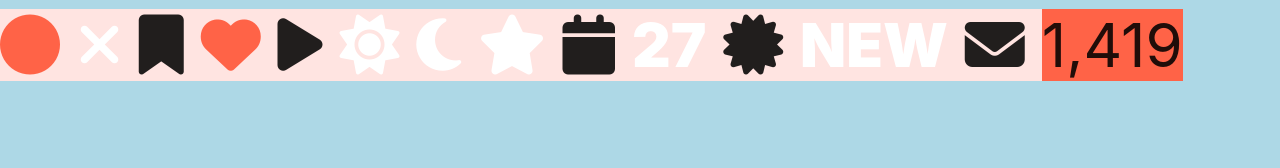
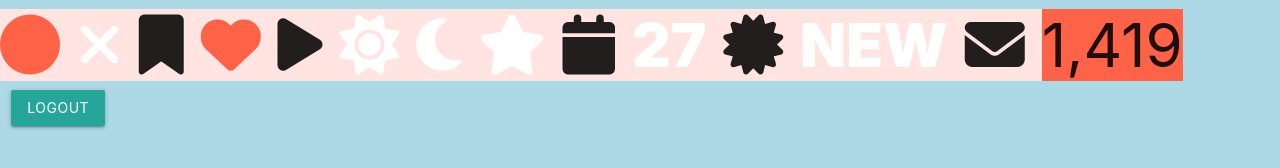
Before and after one commit to pkpatricia/jslogin, a plain HTML site: page myPage.html in a window 1280 px wide. Drawn offline with nearby package versions, Linux system fonts and the light colour scheme.

```diff
--- a/js.js
+++ b/js.js
@@ -50,5 +50,5 @@
   localStorage.removeItem('userid');
   localStorage.removeItem('password');
   alert('You Are Logged Out!');
-
+  window.open('login.html');
 }
--- a/myPage.html
+++ b/myPage.html
@@ -51,6 +51,16 @@
                 </span>
               </div>
 
+              <div class="row">
+
+                  <div class="col s12">
+
+                    <input type="button" onclick="logout();" class="btn" value="Logout">
+                  </div>
+
+
+          </div> <!-- row-->
+
 
     <script src="https://code.jquery.com/jquery-3.4.1.min.js"
         integrity="sha256-CSXorXvZcTkaix6Yvo6HppcZGetbYMGWSFlBw8HfCJo=" crossorigin="anonymous"></script>
```
Also changed, not shown: login.html (+2 -2 lines).
